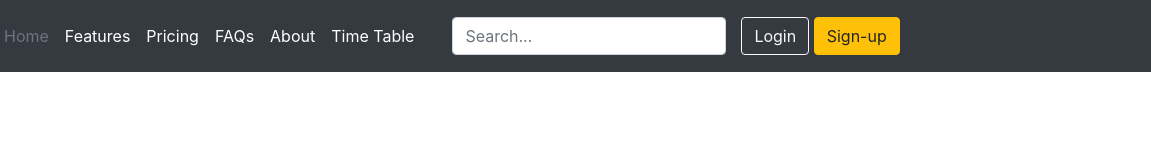
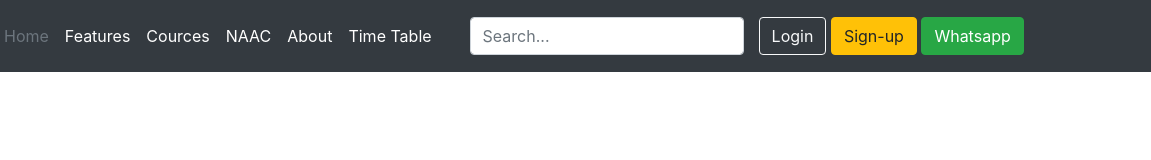
Before and after one commit to VrittikaSharma/Git-Tag, a plain HTML site: page Index.html in a window 1280 px wide. Shown: the full height of the page, 129-1280 px from the left. Drawn offline with nearby package versions, Linux system fonts and the light colour scheme.

Commit message:
added whatsapp button

```diff
--- a/Index.html
+++ b/Index.html
@@ -21,8 +21,8 @@
             <ul class="nav col-12 col-lg-auto me-lg-auto mb-2 justify-content-center mb-md-0">
               <li><a href="#" class="nav-link px-2 text-secondary">Home</a></li>
               <li><a href="#" class="nav-link px-2 text-white">Features</a></li>
-              <li><a href="#" class="nav-link px-2 text-white">Pricing</a></li>
-              <li><a href="#" class="nav-link px-2 text-white">FAQs</a></li>
+              <li><a href="#" class="nav-link px-2 text-white">Cources</a></li>
+              <li><a href="#" class="nav-link px-2 text-white">NAAC</a></li>
               <li><a href="#" class="nav-link px-2 text-white">About</a></li>
               <li><a href="#" class="nav-link px-2 text-white">Time Table</a></li>
             </ul>
@@ -34,6 +34,7 @@
             <div class="text-end">
               <button type="button" class="btn btn-outline-light me-2">Login</button>
               <button type="button" class="btn btn-warning">Sign-up</button>
+              <button type="button" class="btn btn-success">Whatsapp</button>
             </div>
           </div>
         </div>
```
